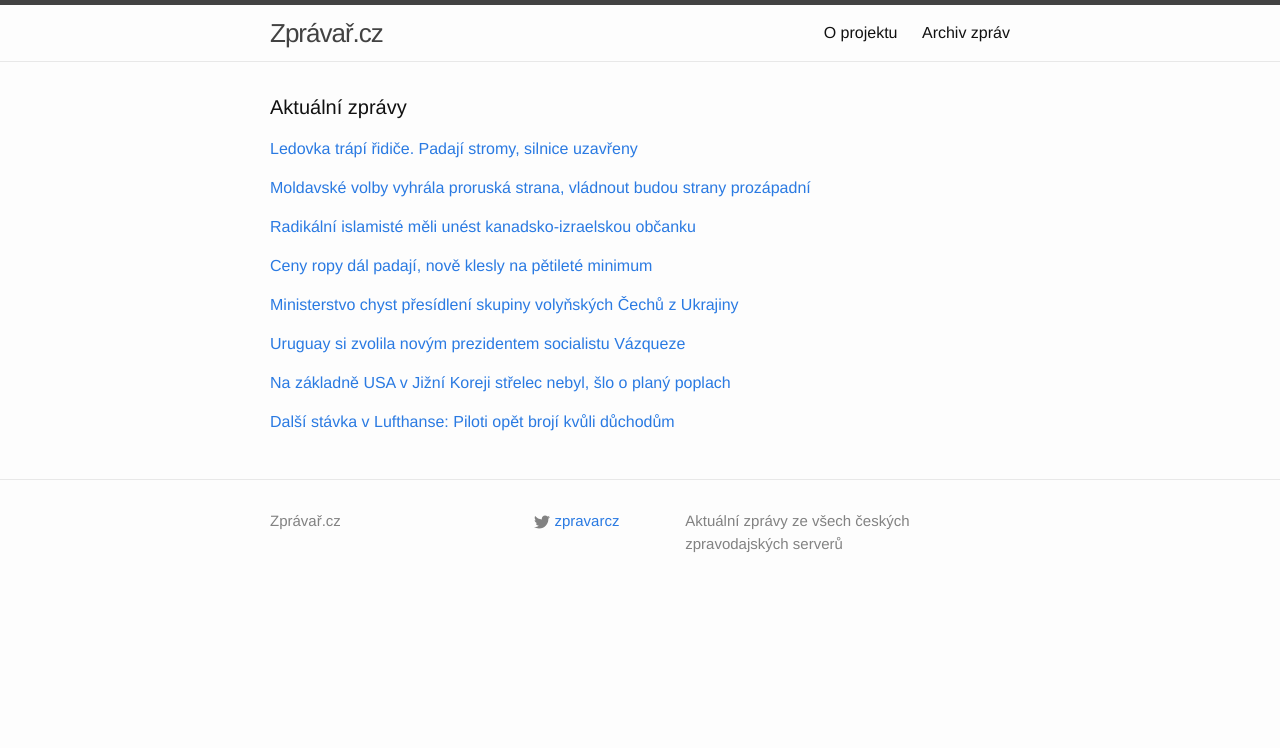
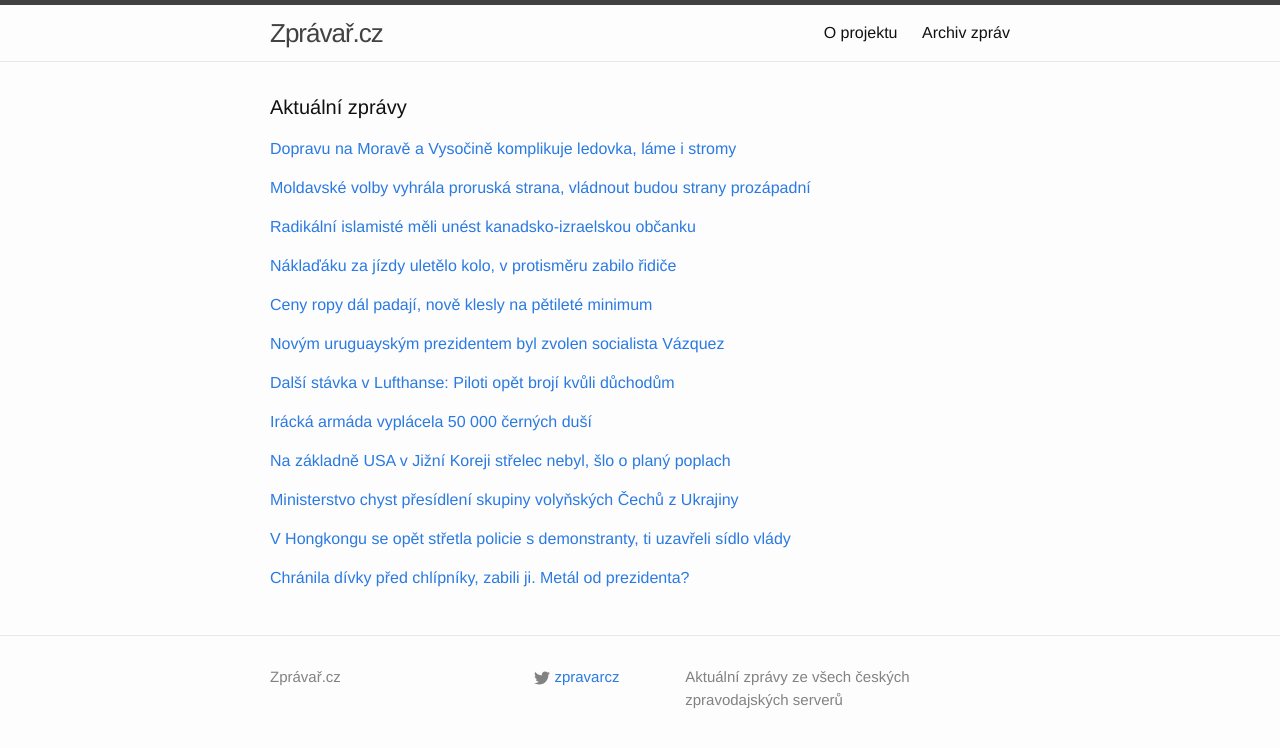
Before and after one commit to adliska/zpravar, a Jekyll site: the page built from index.html, in a window 1280 px wide. Shown: the top 748 px of the page. Built offline with Jekyll 4.4.1, drawn with Linux system fonts in a browser that asks for light colours.

Commit message:
zpravar news update

```diff
--- a/index.html
+++ b/index.html
@@ -5,9 +5,10 @@ layout: default
 <div class="home">
     <h1 class="page-heading">Aktuální zprávy</h1>
 
-<p><a href="javascript:;" onclick="toggle_visibility('zpravy0')">Ledovka trápí řidiče. Padají stromy, silnice uzavřeny</a></p>
+<p><a href="javascript:;" onclick="toggle_visibility('zpravy0')">Dopravu na Moravě a Vysočině komplikuje ledovka, láme i stromy</a></p>
 <div id="zpravy0" style="display:none">
 <ul>
+<li><a href=http://www.ceskenoviny.cz/zpravy/zpravy/dopravu-na-morave-a-vysocine-komplikuje-ledovka-lame-i-stromy/1153438>Dopravu na Moravě a Vysočině komplikuje ledovka, láme i stromy - www.ceskenoviny.cz</a></li>
 <li><a href=http://www.tyden.cz/rubriky/domaci/doprava/ledovka-trapi-ridice-padaji-stromy-silnice-uzavreny_325775.html>Ledovka trápí řidiče. Padají stromy, silnice uzavřeny - www.tyden.cz</a></li>
 <li><a href=http://www.ceskatelevize.cz/ct24/domaci/294098-pozor-na-ledovku-na-vysocine-jsou-tri-silnice-uzavrene/>Pozor na ledovku, na Vysočině jsou tři silnice uzavřené - www.ceskatelevize.cz</a></li>
 <li><a href=http://www.lidovky.cz/silnice-na-vysocine-pokryla-ledovka-nekde-padaji-stromy-p2a-/zpravy-domov.aspx?c=A141201_075844_ln_domov_sij>Silnice na Vysočině pokryla ledovka, někde padají stromy  - www.lidovky.cz</a></li>
@@ -19,6 +20,7 @@ layout: default
 <li><a href=http://www.denik.cz/z_domova/silnice-na-vysocine-pokryla-ledovka-nekde-padaji-stromy-20141201.html>Silnice na Vysočině pokryla ledovka, někde padají stromy - www.denik.cz</a></li>
 <li><a href=http://www.ceskatelevize.cz/ct24/domaci/294098-pozor-na-ledovku-na-vysocine-jsou-ctyri-silnice-uzavrene/>Pozor na ledovku, na Vysočině jsou čtyři silnice uzavřené - www.ceskatelevize.cz</a></li>
 <li><a href=http://www.tyden.cz/rubriky/domaci/doprava/varovani-pred-ledovkou-rozsireno-padaji-stromy_325775.html>Varování před ledovkou rozšířeno, padají stromy - www.tyden.cz</a></li>
+<li><a href=http://www.novinky.cz/domaci/355020-vysocinu-pokryla-ledovka-stromy-padaji-na-silnice.html>Vysočinu pokryla ledovka, stromy padají na silnice - www.novinky.cz</a></li>
 <li><a href=http://www.tyden.cz/rubriky/domaci/doprava/meteorologove-rozsirili-varovani-pred-ledovkou-na-silnicich_325775.html>Meteorologové rozšířili varování před ledovkou na silnicích - www.tyden.cz</a></li>
 <li><a href=http://www.tyden.cz/rubriky/domaci/doprava/meteorologove-varuji-pred-hrozici-ledovkou-na-silnicich_325775.html>Meteorologové varují před hrozící ledovkou na silnicích - www.tyden.cz</a></li>
 </ul>
@@ -40,40 +42,70 @@ layout: default
 <li><a href=http://www.novinky.cz/zahranicni/blizky-a-stredni-vychod/355017-islamsky-stat-ohlasil-ze-zajal-kanadskou-bojovnici-urady-to-proveruji.html>Islámský stát ohlásil, že zajal kanadskou bojovnici, úřady to prověřují - www.novinky.cz</a></li>
 <li><a href=http://www.ceskenoviny.cz/zpravy/zpravy/islamiste-pry-zajali-kanadsko-izraelskou-obcanku/1153430>Islamisté prý zajali kanadsko-izraelskou občanku - www.ceskenoviny.cz</a></li>
 </ul>
-</div><p><a href="javascript:;" onclick="toggle_visibility('zpravy3')">Ceny ropy dál padají, nově klesly na pětileté minimum</a></p>
+</div><p><a href="javascript:;" onclick="toggle_visibility('zpravy3')">Náklaďáku za jízdy uletělo kolo, v protisměru zabilo řidiče</a></p>
 <div id="zpravy3" style="display:none">
+<ul>
+<li><a href=http://www.tyden.cz/rubriky/domaci/doprava/nakladaku-za-jizdy-uletelo-kolo-v-protismeru-zabilo-ridice_325816.html>Náklaďáku za jízdy uletělo kolo, v protisměru zabilo řidiče - www.tyden.cz</a></li>
+<li><a href=http://www.ceskenoviny.cz/zpravy/zpravy/ridice-na-r35-usmrtilo-kolo-uvolnene-z-nakladniho-auta/1153458>Řidiče na R35 usmrtilo kolo uvolněné z nákladního auta - www.ceskenoviny.cz</a></li>
+<li><a href=http://www.novinky.cz/krimi/355022-kamionu-na-r35-uletelo-kolo-v-protismeru-zabilo-ridice.html>Kamiónu na R35 uletělo kolo, v protisměru zabilo řidiče - www.novinky.cz</a></li>
+<li><a href=http://olomouc.idnes.cz/nakladaku-uletlo-kolo-preletelo-svodidla-a-zabilo-ridice-v-protismeru-1ex-/olomouc-zpravy.aspx?c=A141201_080837_olomouc-zpravy_stk>Náklaďáku ulétlo kolo, přeletělo svodidla a zabilo řidiče v protisměru - olomouc.idnes.cz</a></li>
+</ul>
+</div><p><a href="javascript:;" onclick="toggle_visibility('zpravy4')">Ceny ropy dál padají, nově klesly na pětileté minimum</a></p>
+<div id="zpravy4" style="display:none">
 <ul>
 <li><a href=http://zpravy.aktualne.cz/ekonomika/svetova-ekonomika/ceny-ropy-dal-padaji-klesly-na-vic-nez-petilete-minimum/r~728cb674792b11e4a10c0025900fea04/>Ceny ropy dál padají, nově klesly na pětileté minimum - zpravy.aktualne.cz</a></li>
 <li><a href=http://ekonomika.idnes.cz/pokles-cen-ropy-0i2-/eko-zahranicni.aspx?c=A141201_080319_eko-zahranicni_jj>Cena ropy je nejnižší za pět let, za barel se platí méně než 68 dolarů - ekonomika.idnes.cz</a></li>
 <li><a href=http://www.tyden.cz/rubriky/byznys/svet/ceny-ropy-spadly-na-petileta-minima-drsna-hra-o-preziti_325810.html>Ceny ropy spadly na pětiletá minima. Drsná hra o přežití - www.tyden.cz</a></li>
 <li><a href=http://www.financninoviny.cz/zpravodajstvi/zpravy/ceny-ropy-dal-padaji-klesly-na-minima-za-vic-nez-pet-let/1153444>Ceny ropy dál padají, klesly na minima za víc než pět let - www.financninoviny.cz</a></li>
 </ul>
-</div><p><a href="javascript:;" onclick="toggle_visibility('zpravy4')">Ministerstvo chyst přesídlení skupiny volyňských Čechů z Ukrajiny</a></p>
-<div id="zpravy4" style="display:none">
+</div><p><a href="javascript:;" onclick="toggle_visibility('zpravy5')">Novým uruguayským prezidentem byl zvolen socialista Vázquez</a></p>
+<div id="zpravy5" style="display:none">
+<ul>
+<li><a href=http://www.ceskenoviny.cz/zpravy/zpravy/novym-uruguayskym-prezidentem-byl-zvolen-socialista-vazquez/1153426>Novým uruguayským prezidentem byl zvolen socialista Vázquez - www.ceskenoviny.cz</a></li>
+<li><a href=http://www.lidovky.cz/novym-uruguayskym-prezidentem-byl-zvolen-socialista-vazquez-p7z-/zpravy-svet.aspx?c=A141201_073612_ln_zahranici_ml>Uruguay si zvolila novým prezidentem socialistu Vázqueze  - www.lidovky.cz</a></li>
+<li><a href=http://zpravy.e15.cz/zahranicni/politika/opet-v-urade-novym-uruguayskym-prezidentem-bude-socialista-vazquez-1141298>Opět v úřadě: Novým uruguayským prezidentem bude socialista Vázquez - zpravy.e15.cz</a></li>
+<li><a href=http://www.novinky.cz/zahranicni/amerika/355018-uruguayskym-prezidentem-je-opet-socialista.html>Uruguayským prezidentem je opět socialista  - www.novinky.cz</a></li>
+</ul>
+</div><p><a href="javascript:;" onclick="toggle_visibility('zpravy6')">Další stávka v Lufthanse: Piloti opět brojí kvůli důchodům</a></p>
+<div id="zpravy6" style="display:none">
+<ul>
+<li><a href=http://zpravy.e15.cz/byznys/doprava-a-logistika/dalsi-stavka-v-lufthanse-piloti-opet-broji-kvuli-duchodum-1141308>Další stávka v Lufthanse: Piloti opět brojí kvůli důchodům - zpravy.e15.cz</a></li>
+<li><a href=http://www.rozhlas.cz/_zprava/piloti-lufhansy-jdou-znovu-do-stavky-potrva-az-do-uterni-pulnoci--1426580>Piloti Lufhansy jdou znovu do stávky. Potrvá až do úterní půlnoci - www.rozhlas.cz</a></li>
+<li><a href=http://www.rozhlas.cz/_zprava/piloti-lufhansy-jdou-znovu-do-stavky-potrva-az-do-uterni-pulnoci--1426583>Piloti Lufhansy jdou znovu do stávky. Potrvá až do úterní půlnoci - www.rozhlas.cz</a></li>
+</ul>
+</div><p><a href="javascript:;" onclick="toggle_visibility('zpravy7')">Irácká armáda vyplácela 50 000 černých duší </a></p>
+<div id="zpravy7" style="display:none">
+<ul>
+<li><a href=http://www.novinky.cz/zahranicni/blizky-a-stredni-vychod/355025-iracka-armada-vyplacela-50-000-cernych-dusi.html>Irácká armáda vyplácela 50 000 černých duší  - www.novinky.cz</a></li>
+<li><a href=http://zahranicni.ihned.cz/blizky-vychod/c1-63195960-iracka-armada-platila-padesat-tisic-neexistujicich-a-propustenych-vojaku>Irácká armáda platila padesát tisíc neexistujících a propuštěných vojáků - zahranicni.ihned.cz</a></li>
+<li><a href=http://www.ceskenoviny.cz/zpravy/zpravy/iracka-armada-pry-vyplacela-mzdy-50-000-neexistujicich-vojaku/1153409>Irácká armáda prý vyplácela mzdy 50.000 neexistujících vojáků - www.ceskenoviny.cz</a></li>
+</ul>
+</div><p><a href="javascript:;" onclick="toggle_visibility('zpravy8')">Na základně USA v Jižní Koreji střelec nebyl, šlo o planý poplach</a></p>
+<div id="zpravy8" style="display:none">
+<ul>
+<li><a href=http://www.ceskenoviny.cz/zpravy/zpravy/na-zakladne-usa-v-jizni-koreji-strelec-nebyl-slo-o-plany-poplach/1153424>Na základně USA v Jižní Koreji střelec nebyl, šlo o planý poplach - www.ceskenoviny.cz</a></li>
+<li><a href=http://www.novinky.cz/zahranicni/svet/355019-americkou-zakladnu-v-jizni-koreji-uzavreli-kvuli-strelci.html>Americkou základnu v Jižní Koreji uzavřeli kvůli střelci  - www.novinky.cz</a></li>
+<li><a href=http://www.ceskenoviny.cz/zpravy/zpravy/na-americke-letecke-zakladne-v-jizni-koreji-byl-hlasen-strelec/1153424>Na americké letecké základně v Jižní Koreji byl hlášen střelec - www.ceskenoviny.cz</a></li>
+</ul>
+</div><p><a href="javascript:;" onclick="toggle_visibility('zpravy9')">Ministerstvo chyst přesídlení skupiny volyňských Čechů z Ukrajiny</a></p>
+<div id="zpravy9" style="display:none">
 <ul>
 <li><a href=http://www.denik.cz/z_domova/ministerstvo-chysta-repatriaci-skupiny-volynskych-cechu-z-ukrajiny-20141201.html>Ministerstvo chyst přesídlení skupiny volyňských Čechů z Ukrajiny - www.denik.cz</a></li>
 <li><a href=http://www.tyden.cz/rubriky/domaci/zemanuv-triumf-cesko-presidli-prvni-krajany-z-ukrajiny_325806.html>Zemanův triumf. Česko přesídlí první krajany z Ukrajiny - www.tyden.cz</a></li>
 <li><a href=http://www.ceskenoviny.cz/zpravy/zpravy/ln-vnitro-chysta-repatriaci-skupiny-volynskych-cechu-z-ukrajiny/1153421>LN: Vnitro chystá repatriaci skupiny volyňských Čechů z Ukrajiny - www.ceskenoviny.cz</a></li>
 </ul>
-</div><p><a href="javascript:;" onclick="toggle_visibility('zpravy5')">Uruguay si zvolila novým prezidentem socialistu Vázqueze </a></p>
-<div id="zpravy5" style="display:none">
+</div><p><a href="javascript:;" onclick="toggle_visibility('zpravy10')">V Hongkongu se opět střetla policie s demonstranty, ti uzavřeli sídlo vlády</a></p>
+<div id="zpravy10" style="display:none">
 <ul>
-<li><a href=http://www.lidovky.cz/novym-uruguayskym-prezidentem-byl-zvolen-socialista-vazquez-p7z-/zpravy-svet.aspx?c=A141201_073612_ln_zahranici_ml>Uruguay si zvolila novým prezidentem socialistu Vázqueze  - www.lidovky.cz</a></li>
-<li><a href=http://zpravy.e15.cz/zahranicni/politika/opet-v-urade-novym-uruguayskym-prezidentem-bude-socialista-vazquez-1141298>Opět v úřadě: Novým uruguayským prezidentem bude socialista Vázquez - zpravy.e15.cz</a></li>
-<li><a href=http://www.novinky.cz/zahranicni/amerika/355018-uruguayskym-prezidentem-je-opet-socialista.html>Uruguayským prezidentem je opět socialista  - www.novinky.cz</a></li>
+<li><a href=http://zahranicni.ihned.cz/asie-a-pacifik-cina/c1-63196180-v-hongkongu-se-opet-stretla-policie-s-demonstranty-ti-uzavreli-sidlo-vlady>V Hongkongu se opět střetla policie s demonstranty, ti uzavřeli sídlo vlády - zahranicni.ihned.cz</a></li>
+<li><a href=http://www.ceskenoviny.cz/zpravy/zpravy/v-hongkongu-po-novych-protestech-panuje-napjata-situace-a-chaos/1153455>V Hongkongu po nových protestech panuje napjatá situace a chaos - www.ceskenoviny.cz</a></li>
+<li><a href=http://www.ceskatelevize.cz/ct24/svet/294097-stovky-demonstrantu-se-v-hongkongu-znovu-stretly-s-policii/>Stovky demonstrantů se v Hongkongu znovu střetly s policií - www.ceskatelevize.cz</a></li>
 </ul>
-</div><p><a href="javascript:;" onclick="toggle_visibility('zpravy6')">Na základně USA v Jižní Koreji střelec nebyl, šlo o planý poplach</a></p>
-<div id="zpravy6" style="display:none">
+</div><p><a href="javascript:;" onclick="toggle_visibility('zpravy11')">Chránila dívky před chlípníky, zabili ji. Metál od prezidenta?</a></p>
+<div id="zpravy11" style="display:none">
 <ul>
-<li><a href=http://www.ceskenoviny.cz/zpravy/zpravy/na-zakladne-usa-v-jizni-koreji-strelec-nebyl-slo-o-plany-poplach/1153424>Na základně USA v Jižní Koreji střelec nebyl, šlo o planý poplach - www.ceskenoviny.cz</a></li>
-<li><a href=http://www.novinky.cz/zahranicni/svet/355019-americkou-zakladnu-v-jizni-koreji-uzavreli-kvuli-strelci.html>Americkou základnu v Jižní Koreji uzavřeli kvůli střelci  - www.novinky.cz</a></li>
-<li><a href=http://www.ceskenoviny.cz/zpravy/zpravy/na-americke-letecke-zakladne-v-jizni-koreji-byl-hlasen-strelec/1153424>Na americké letecké základně v Jižní Koreji byl hlášen střelec - www.ceskenoviny.cz</a></li>
-</ul>
-</div><p><a href="javascript:;" onclick="toggle_visibility('zpravy7')">Další stávka v Lufthanse: Piloti opět brojí kvůli důchodům</a></p>
-<div id="zpravy7" style="display:none">
-<ul>
-<li><a href=http://zpravy.e15.cz/byznys/doprava-a-logistika/dalsi-stavka-v-lufthanse-piloti-opet-broji-kvuli-duchodum-1141308>Další stávka v Lufthanse: Piloti opět brojí kvůli důchodům - zpravy.e15.cz</a></li>
-<li><a href=http://www.rozhlas.cz/_zprava/piloti-lufhansy-jdou-znovu-do-stavky-potrva-az-do-uterni-pulnoci--1426580>Piloti Lufhansy jdou znovu do stávky. Potrvá až do úterní půlnoci - www.rozhlas.cz</a></li>
-<li><a href=http://www.rozhlas.cz/_zprava/piloti-lufhansy-jdou-znovu-do-stavky-potrva-az-do-uterni-pulnoci--1426583>Piloti Lufhansy jdou znovu do stávky. Potrvá až do úterní půlnoci - www.rozhlas.cz</a></li>
+<li><a href=http://www.tyden.cz/rubriky/zahranici/evropa/chranila-divky-pred-chlipniky-zabili-ji-metal-od-prezidenta_325814.html>Chránila dívky před chlípníky, zabili ji. Metál od prezidenta? - www.tyden.cz</a></li>
+<li><a href=http://www.tyden.cz/rubriky/zahranici/evropa/chranila-divky-pred-chlipniky-sama-zemrela-metal-od-prezidenta_325814.html>Chránila dívky před chlípníky, zabili ji. Metál od prezidenta? - www.tyden.cz</a></li>
+<li><a href=http://www.tyden.cz/rubriky/zahranici/evropa/branila-divky-pred-obtezovani-zavrazdili-ji-medaile-od-prezidenta_325814.html>Bránila dívky před obtěžování, zavraždili ji. Medaile od prezidenta? - www.tyden.cz</a></li>
 </ul>
 </div></div>
```
